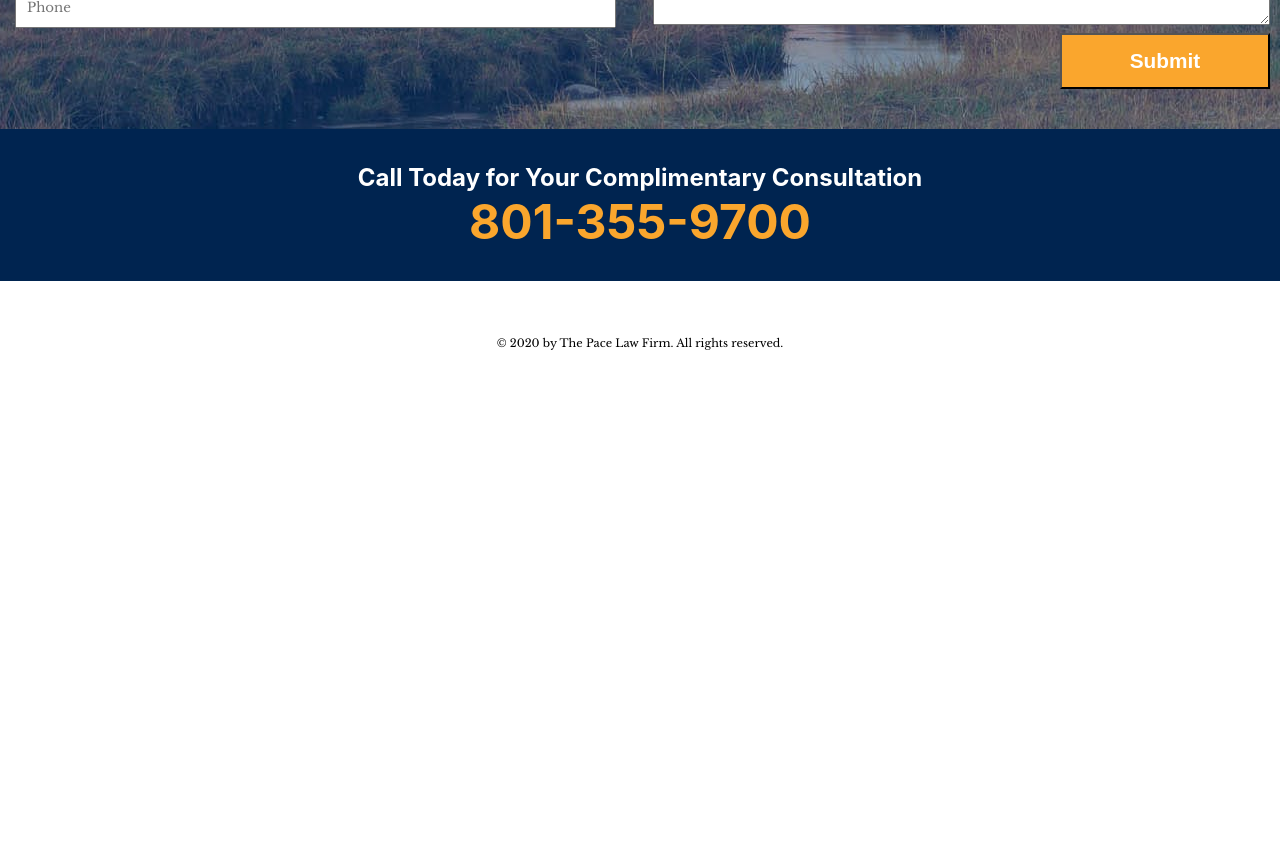
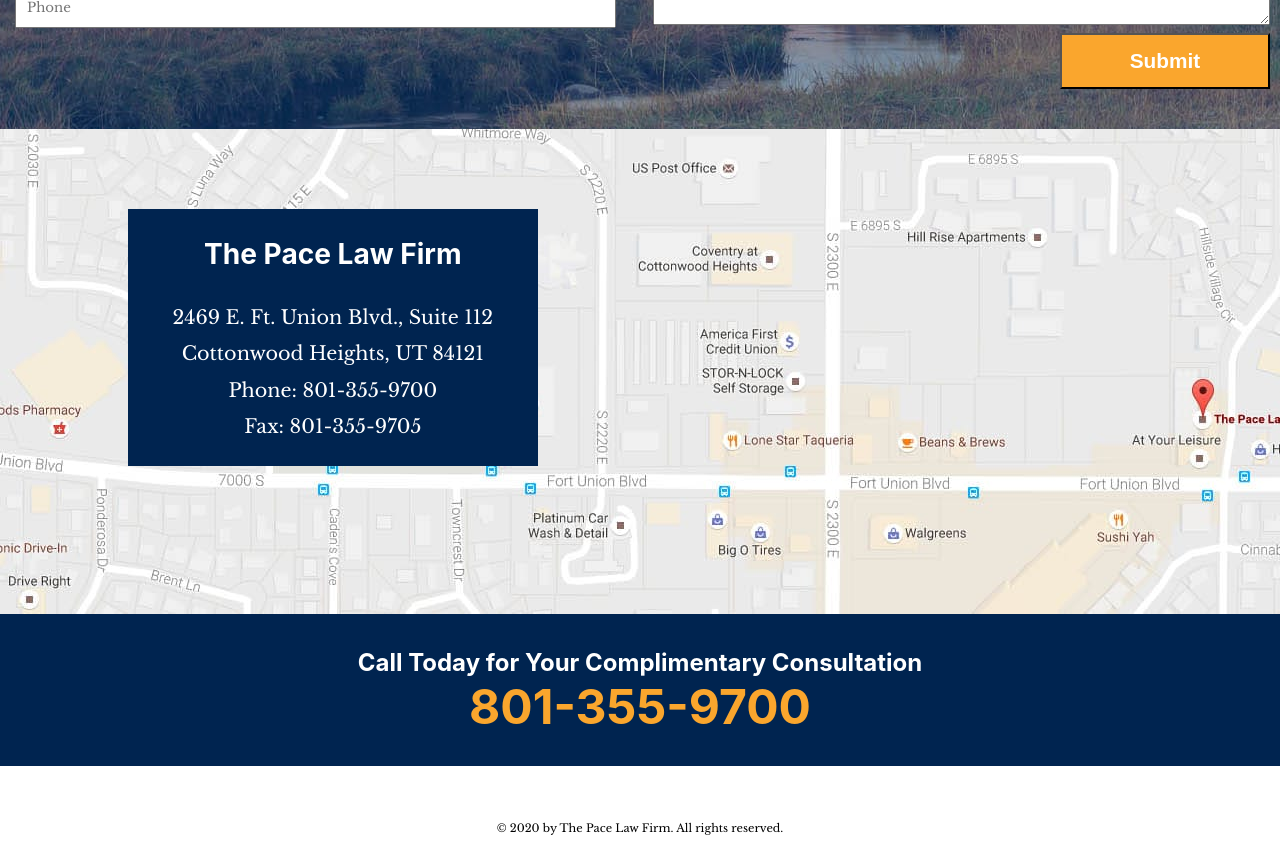
Before and after one commit to natepace/davidlawutahfe, a React (Create React App) app: page / in a window 1280 px wide. Shown: the part 1680-2529 px from the top of the page. Before the commit the page ends 2044 px from the top, so only its background shows below. Built offline with nearby package versions, Linux system fonts and the light colour scheme.

Commit message:
added map

```diff
--- a/src/App.css
+++ b/src/App.css
@@ -242,6 +242,35 @@
 
 /* FOOTER */
 
+.contact-info-map{
+  background-image: url('./assets/bg-map.jpg');
+  width:100%;
+  height:485px;
+  display: flex;
+  justify-content: center;
+}
+.address-box{
+  margin:80px;
+  width:80%;
+
+  color:#fff;
+  font-size: 1.5rem;
+}
+.address{
+  float:left;
+  background-color: #002450;
+  width:40%;
+  text-align: center;
+  padding-bottom:20px;
+}
+.address p{
+  margin-bottom: 2px;
+  margin-top:2px;
+  font-size: 1.2rem;
+}
+
+
+
 .call-today{
   background-color: #002450;
   text-align: center;
--- a/src/components/PageEnder.js
+++ b/src/components/PageEnder.js
@@ -5,7 +5,15 @@
         <div>
             <ContactForm />
             <div className="contact-info-map">
-
+                <div className="address-box">
+                    <div className="address">
+                        <h3>The Pace Law Firm</h3>
+                        <p>2469 E. Ft. Union Blvd., Suite 112</p>
+                        <p>Cottonwood Heights, UT 84121</p>
+                        <p>Phone: 801-355-9700</p>
+                        <p>Fax: 801-355-9705</p>
+                    </div>
+                </div>
             </div>
             <div className="call-today">
                 <h3>Call Today for Your Complimentary Consultation</h3>
```
Also changed, not shown: src/assets/bg-map.jpg (added).
